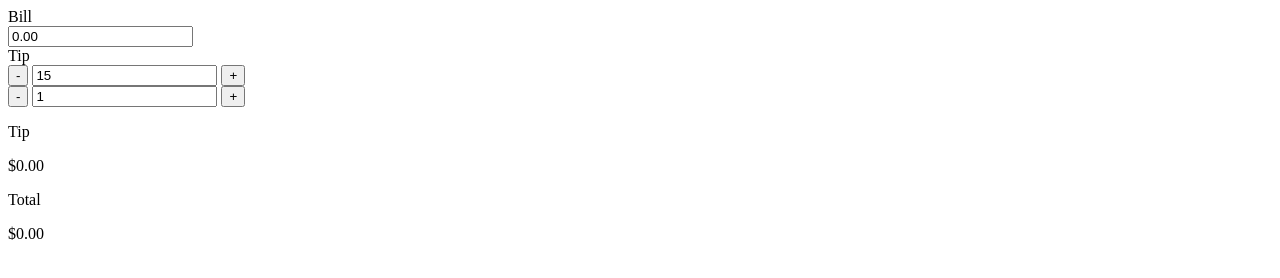
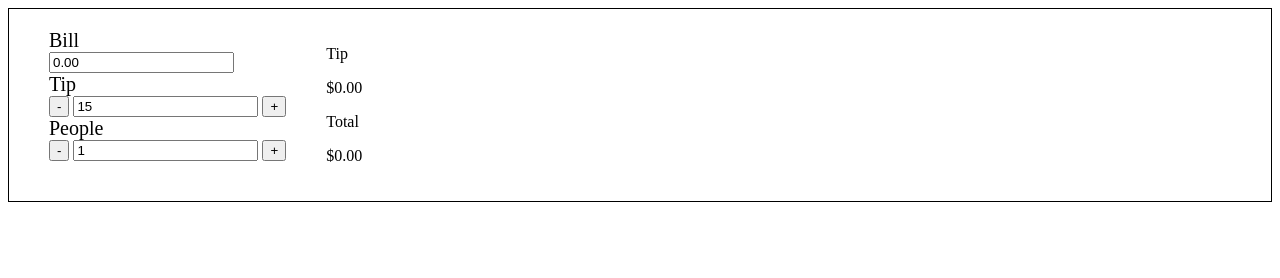
Before and after one commit to ojandali93/ACS1700-Tip-Calculator, a plain HTML site: page index.html in a window 1280 px wide. Drawn offline with Linux system fonts and the light colour scheme.

Commit message:
added some styling to my tip calculator and finalized the functionality.

```diff
--- a/index.html
+++ b/index.html
@@ -12,21 +12,24 @@
             <div id="container" class="container">
                 <div id="calculator" class="calculator">
                     <div>
-                        <label id="bill-label" for="bill">Bill</label><br>
+                        <label id="bill-label" class="bill-label input-label"for="bill">Bill</label><br>
                         <input id="bill-input" class="bill-input user-input" type="number" value=0.00>
                     </div>
                     <div>
-                        <label id="tip-label" for="tip">Tip</label><br>
+                        <label id="tip-label" class="input-label" for="tip">Tip</label><br>
                         <div class="top-container">
-                            <button id="tip-decrement" class="subtract-tip">-</button>
-                            <input id="tip-selector" class="tip-input user-input" type="number" data-symbol="%" value=15>
+                            <button id="tip-decrement" class="subtract-tip user-input">-</button>
+                            <input id="tip-selector" class="tip-input" type="number" data-symbol="%" value=15>
                             <button id="tip-increment" class="add-tip">+</button>
                         </div>
                     </div>
                     <div>
-                        <button id="people-decrement" class="subtract-people">-</button>
-                        <input id="people-selector" class="people-input user-input" type="number" value=1>
-                        <button id="people-increment" class="add-people">+</button>
+                        <label id="people-label" class="input-label" for="people">People</label><br>
+                        <div>
+                            <button id="people-decrement" class="subtract-people user-input">-</button>
+                            <input id="people-selector" class="people-input" type="number" value=1>
+                            <button id="people-increment" class="add-people">+</button>
+                        </div>
                     </div>
                 </div>
                 <div id="results" class="results">
--- a/style.css
+++ b/style.css
@@ -0,0 +1,22 @@
+.content {
+    border: 1px solid black;
+}
+
+.container {
+    display: flex;
+    padding: 20px;
+}
+
+.input-label {
+    font-size: 20px;
+    margin-top: 10px;
+    margin-left: 20px;
+}
+
+.user-input {
+    margin-left: 20px;
+}
+
+.results {
+    margin-left: 40px;
+}
```
